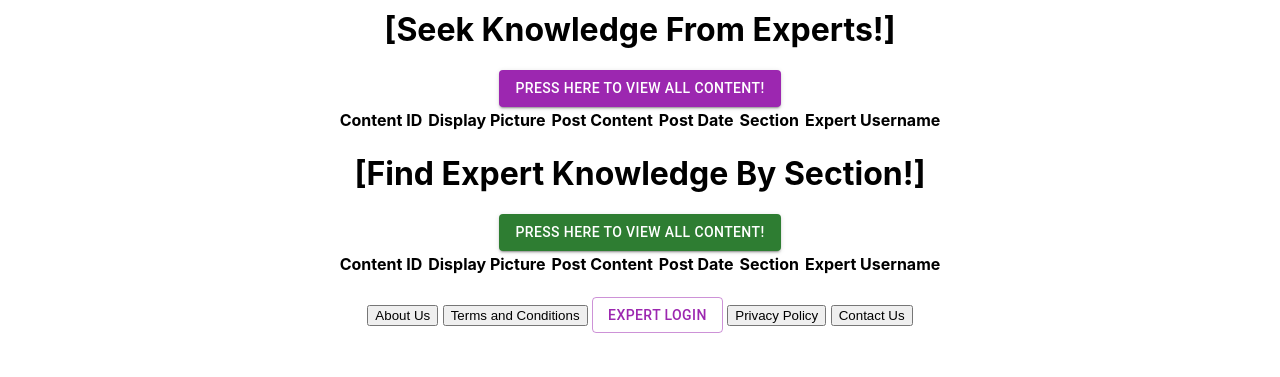
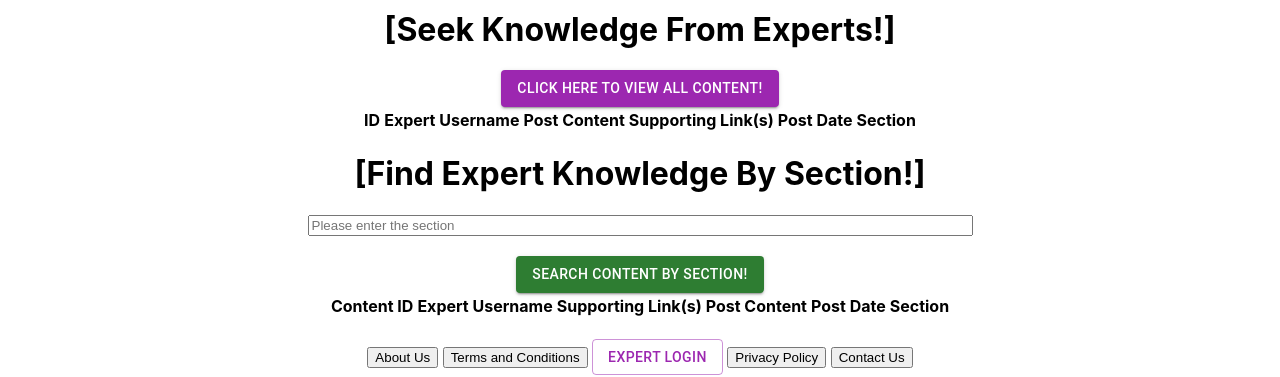
Before and after one commit to romanerobb/sharezone_ui, a React (Create React App) app: page /thezone in a window 1280 px wide. Shown: the part 377-754 px from the top of the page. Built offline with nearby package versions, Linux system fonts and the light colour scheme.

Commit message:
Completed view all content.

```diff
--- a/src/components/admin/admin.jsx
+++ b/src/components/admin/admin.jsx
@@ -18,7 +18,7 @@ export default function Admin() {
     return (
         <>
            <Typography component="h1" variant="h9">Welcome back, expert!</Typography>
-           <br></br>
+        <br></br>
         <Grid container spacing={1}   justifyContent="center"
             alignItems="center">
         <Grid item xs={4}>
--- a/src/components/admin/adminlogin.jsx
+++ b/src/components/admin/adminlogin.jsx
@@ -96,6 +96,7 @@ export default function AdminLogIn() {
 
             <input size="80" placeholder="Enter username" ref={usernameInput}></input>
             <br></br>
+            <br></br>
             <input size="80" type="password" placeholder="Enter password" ref={userpasswordInput}></input>
             <br></br>
             {/* <input placeholder="is_admin" ref={is_adminInput}></input>
--- a/src/components/admin/createcontent.jsx
+++ b/src/components/admin/createcontent.jsx
@@ -1,6 +1,7 @@
 import axios from "axios";
 import { useRef } from "react"
 import Button from '@mui/material/Button';
+import { TextField } from "@mui/material";
 
 export default function CreateContent(){
     const idInput = useRef();
@@ -47,7 +48,7 @@ export default function CreateContent(){
         <input size="80" placeholder="Enter The Content" ref={postcontentInput}></input>
         <br></br>
         <br></br>
-        <input  placeholder="Enter Display Picture" ref={displaypictureInput}></input>
+        <input placeholder="Enter Display Picture" ref={displaypictureInput}></input>
         <br></br>
         <br></br>
         <input placeholder="Enter The Post Date" ref={postdateInput}></input>
--- a/src/components/admin/modifycontent.jsx
+++ b/src/components/admin/modifycontent.jsx
@@ -36,7 +36,7 @@ export default function ModifyContent(){
 
     }
 
-    return(
+    return (
         <>
         <h2>Please Update Content Below</h2>
         <input placeholder="Enter The ID" ref={idInput}></input>
@@ -54,7 +54,7 @@ export default function ModifyContent(){
         <input placeholder="Enter The Post Date" ref={postdateInput}></input>
         <br></br>
         <br></br>
-        <input  placeholder="Enter The USername" ref={usernameInput}></input>
+        <input  placeholder="Enter The Username" ref={usernameInput}></input>
         <br></br>
         <br></br>
         <Button variant="contained" color="primary" onClick={modifyContents}>Update Content</Button>
--- a/src/components/content/findbysection.jsx
+++ b/src/components/content/findbysection.jsx
@@ -17,17 +17,17 @@ export default function ViewContentBySection(){
         async function getAllContentBySection(){
 
             try{
-                const response = await axios.get(`${url}/contents/findAllBySection?section=$`, subscriptionBody)
+                const response = await axios.get(`${url}/contents/findAllBySection?section=sports`, subscriptionBody)
                 const items = await response.data;
                 const contentsTableRows = items.map((e) => {
                     return (
                         <tr>
-                            <td>{e.id}</td>
-                            <td>{e.displaypicture}</td>
-                            <td>{e.postcontent}</td>
-                            <td>{e.postdate}</td>
-                            <td>{e.section}</td>
-                            <td>{e.username}</td>
+                            <td align="center">{e.id}</td>
+                            <td align="center">{e.username.username}</td>
+                            <td align="center">{e.displaypicture}</td>
+                            <td align="center" word-wrap="break-word">{e.postcontent}</td>
+                            <td align="center">{e.postdate}</td>
+                            <td align="center">{e.section}</td>
                         </tr>
                     )
                 })
@@ -42,24 +42,20 @@ export default function ViewContentBySection(){
     return(
         <>
         <h1>[Find Expert Knowledge By Section!]</h1>
-
-        <Button variant="contained" color="success" onClick={getAllContentBySection}>Press Here To View All Content!</Button>
+        <input size="80" placeholder="Please enter the section"></input><br></br><br></br>
+        <Button variant="contained" color="success" onClick={getAllContentBySection}>Search Content By Section!</Button>
     <br></br>
 
     <table>
         <thead>
             <tr>
-                <th>Content ID</th>
-                <br></br>
-                <th>Display Picture</th>
-                <br></br>
-                <th>Post Content</th>
-                <br></br>
-                <th>Post Date</th>
-                <br></br>
-                <th>Section</th>
-                <br></br>
-                <th>Expert Username</th>
+                <th align="center">Content ID</th>
+                <th align="center">Expert Username</th>
+                <th align="center">Supporting Link(s)</th>
+                <th align="center">Post Content</th>
+                <th align="center">Post Date</th>
+                <th align="center">Section</th>
+
             </tr>
         </thead>
         <tbody>{subscriptionBody}</tbody>
--- a/src/components/content/viewallcontent.jsx
+++ b/src/components/content/viewallcontent.jsx
@@ -7,6 +7,9 @@ import TableHead from '@mui/material/TableHead';
 import TableRow from '@mui/material/TableRow';
 import Paper from '@mui/material/Paper';
 import * as React from 'react';
+import { styled } from '@mui/material/styles';
+import TableBody from '@mui/material/TableBody';
+import TableCell, { tableCellClasses } from '@mui/material/TableCell';
 
 export default function ViewAllContent(){
 
@@ -17,17 +20,18 @@ export default function ViewAllContent(){
         async function getAllContent(){
 
             try{
-                const response = await axios.get(`${url}/contents`, subscriptionBody)
-                const items = await response.data;
-                const contentsTableRows = items.map((e) => {
+                const response = await axios.get(`${url}/contents`)
+                const subscription = await response.data;
+                console.log(subscription)
+                const contentsTableRows = subscription.map((e) => {
                     return (
                         <tr>
-                            <td>{e.id}</td>
-                            <td>{e.displaypicture}</td>
-                            <td>{e.postcontent}</td>
-                            <td>{e.postdate}</td>
-                            <td>{e.section}</td>
-                            <td>{e.username}</td>
+                            <td align="center">{e.id}</td>
+                            <td align="center">{e.username.username}</td>
+                            <td align="center" word-wrap="break-word">{e.postcontent}</td>
+                            <td align="center">{e.displaypicture}</td>
+                            <td align="center">{e.postdate}</td>
+                            <td align="center">{e.section}</td>
                         </tr>
                     )
                 })
@@ -43,23 +47,18 @@ export default function ViewAllContent(){
         <>
         <h1>[Seek Knowledge From Experts!]</h1>
 
-        <Button variant="contained" color="secondary" onClick={getAllContent}>Press Here To View All Content!</Button>
+        <Button variant="contained" color="secondary" onClick={getAllContent}>Click Here To View All Content!</Button>
     <br></br>
 
     <table>
         <thead>
             <tr>
-                <th>Content ID</th>
-                <br></br>
-                <th>Display Picture</th>
-                <br></br>
-                <th>Post Content</th>
-                <br></br>
-                <th>Post Date</th>
-                <br></br>
-                <th>Section</th>
-                <br></br>
-                <th>Expert Username</th>
+                <th align="center">ID</th>
+                <th align="center">Expert Username</th>
+                <th align="center">Post Content</th>
+                <th align="center">Supporting Link(s)</th>
+                <th align="center">Post Date</th>
+                <th align="center">Section</th>
             </tr>
         </thead>
         <tbody>{subscriptionBody}</tbody>
--- a/src/components/users/deleteuseraccount.jsx
+++ b/src/components/users/deleteuseraccount.jsx
@@ -21,14 +21,12 @@ export default function DeleteUserAccount () {
          alert("You have failed to enter a valid customer username! Please try again!");
 
          } try{
-             const response = await axios.delete(`${url}/userprofile?username=${usernameInput.current.value}`, user)
+            const response = await axios.delete(`${url}/userprofile?username=${usernameInput.current.value}`, user)
              console.log(response)
              console.log(response.data)
              Navigate("/");
          }catch (error){
-            console.error(error.response.data)
             console.log(error)
-            alert(error.response.data)
          }
 
      }
@@ -42,7 +40,7 @@ export default function DeleteUserAccount () {
         <input placeholder="Enter your username" ref={usernameInput}></input>
         <br></br>
         <br></br>
-        <Button variant="contained" color="error" onClick={deleteCustomer}>Delete Your Account</Button>
+        <Button variant="contained" color="error" href="/" onClick={deleteCustomer}>Delete Your Account</Button>
         </>
     )
 }
--- a/src/components/users/userlogin.jsx
+++ b/src/components/users/userlogin.jsx
@@ -85,9 +85,10 @@ export default function UserLogin() {
 
             <input size="80" placeholder="Please enter a username" ref={usernameInput}></input>
             <br></br>
+            <br></br>
             <input size="80" type="password" placeholder="Please enter a password" ref={userpasswordInput}></input>
             <br></br>
-
+            <br></br>
 
             <Button variant="contained" color="success" onClick={login}>Log In</Button>
           </Box>
--- a/src/components/users/userregistration.jsx
+++ b/src/components/users/userregistration.jsx
@@ -99,15 +99,21 @@ export default function UserRegistration() {
 
             <input size="80" placeholder="Please enter a username" ref={usernameInput}></input>
             <br></br>
+            <br></br>
             <input size="80" placeholder="Please enter your first name" ref={fnameInput}></input>
+            <br></br>
             <br></br>
             <input size="80" placeholder="Please enter your last name" ref={lnameInput}></input>
             <br></br>
+            <br></br>
             <input size="80" type="password" placeholder="Please enter a password" ref={userpasswordInput}></input>
+            <br></br>
             <br></br>
             <input size="80" placeholder="Please enter your email address" ref={emailaddressInput}></input>
             <br></br>
+            <br></br>
             <input size="80" placeholder="How old are you? Minimum age to join is 13." ref={ageInput}></input>
+            <br></br>
             <br></br>
             {/* <input size="80" placeholder="Are you a subscriber?" ref={issubscriberInput}></input>
             <br></br>
```
Also changed, not shown: src/components/admin/viewallsubscribers.jsx (+8 -7 lines).
